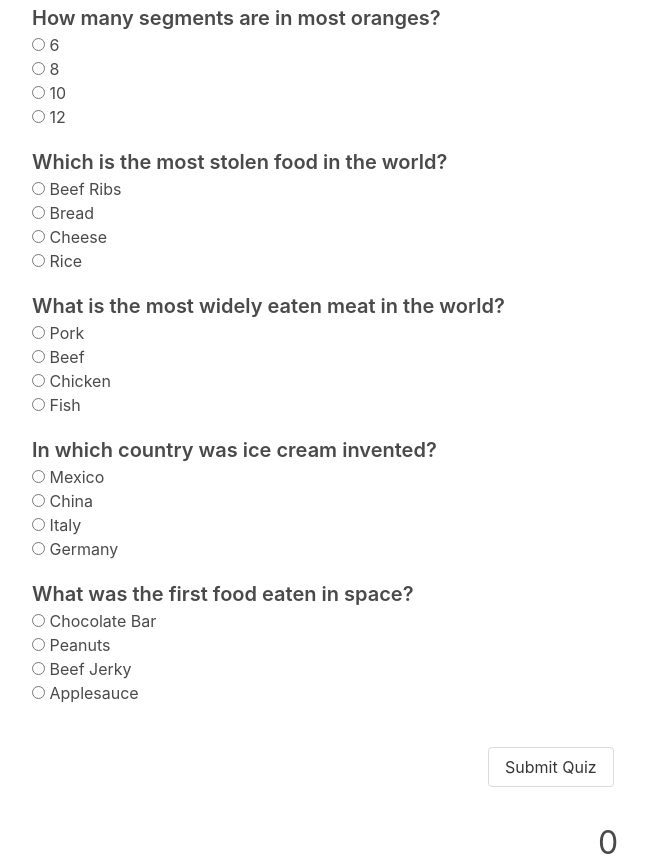
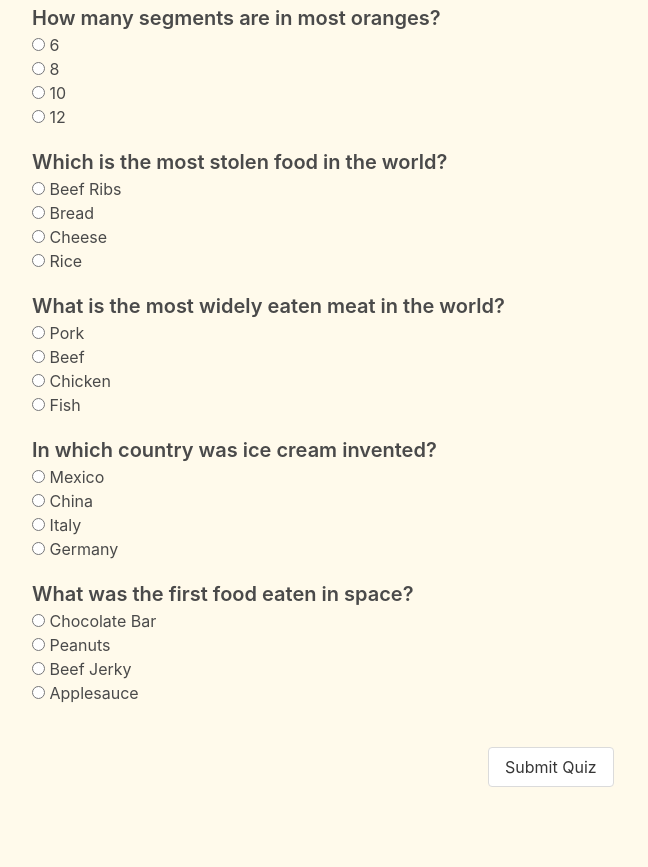
Before and after one commit to est-kim/simpleQuiz1, a plain HTML site: page index.html in a window 1280 px wide. Shown: the part 1117-1984 px from the top of the page, without its empty margins (32-680 px from the left). Drawn offline with nearby package versions, Linux system fonts and the light colour scheme.

Commit message:
Background/button changes

```diff
--- a/app.js
+++ b/app.js
@@ -13,6 +13,7 @@ let quizRunning = true
 let score = 0
 let isGameOver = false
 retry.style.visibility = 'hidden'
+results.style.visibility = 'hidden'
 
 // answerKey.style.visibility = 'hidden'
 
--- a/index.html
+++ b/index.html
@@ -12,14 +12,14 @@
     <link rel="stylesheet" href="style.css" />
   </head>
 
-  <body>
+  <body class="has-background-warning-light">
     <!-- Create a one-page quiz. Show all questions at once.  -->
     <!-- When the user completes the quiz and hits the Submit button, the quiz will be graded and their score will be shown on the screen. -->
     <!-- BONUS: add a timer such that if the user runs out of time, the quiz is graded immediately (unanswered questions count as incorrect   -->
     <section>
       <h1 class="title is-size-1 has-text-centered">Food & Drink Quiz</h1>
 
-      <div class="card">
+      <div class="card has-background-warning-light">
         <div class="card-image has-text-centered">
           <figure class="image is-256x256 is-inline-block">
             <img
```
